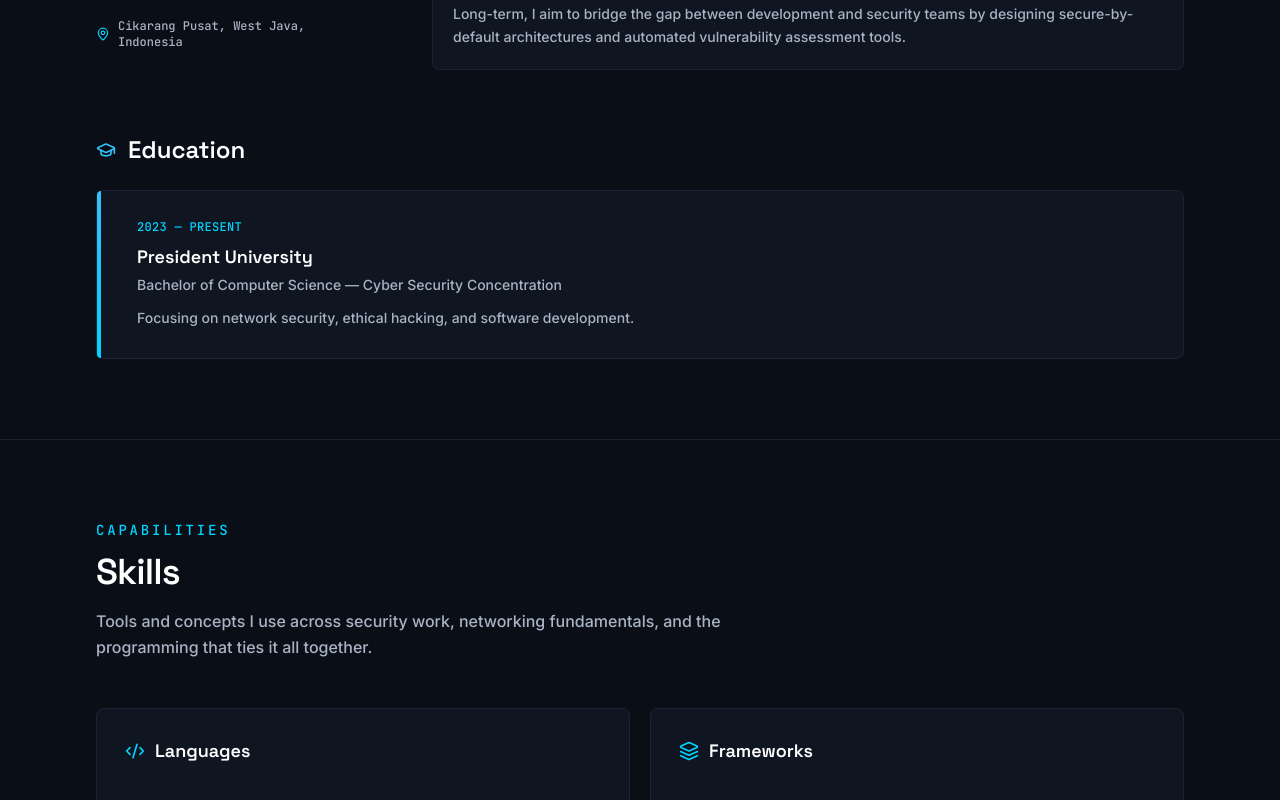
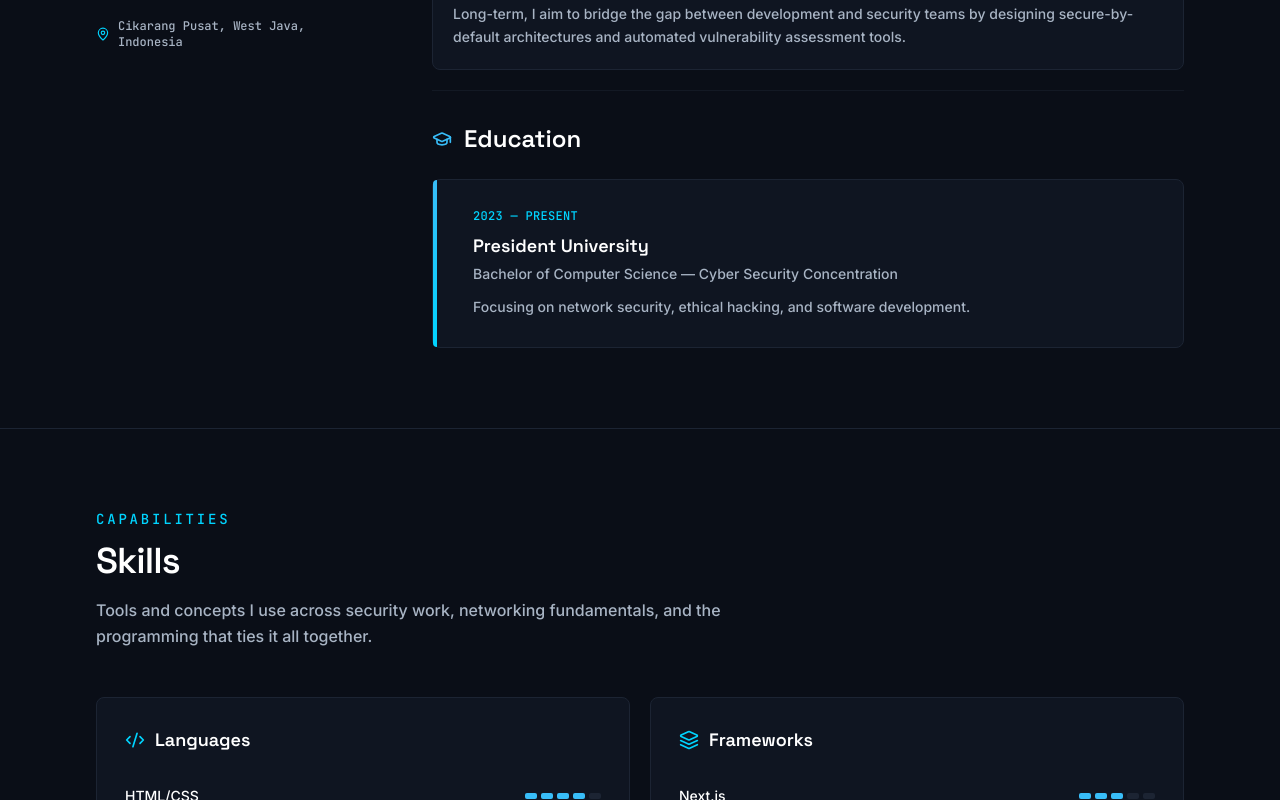
Before and after one commit to ndragood/portofolio, a Next.js app: page / in a window 1280 px wide. Shown: the part 960-1760 px from the top of the page. Built offline with nearby package versions, Linux system fonts and the light colour scheme.

Commit message:
update : revission for table skill and education card

```diff
--- a/src/components/sections/about-section.tsx
+++ b/src/components/sections/about-section.tsx
@@ -95,16 +95,10 @@ export function AboutSection() {
                 </div>
               </div>
             )}
-          </motion.div>
-        </div>
 
             {/* Education */}
-        <motion.div
-          {...fadeUp}
-          transition={{ duration: 0.5, delay: 0.1 }}
-          className="mt-16"
-        >
-          <div className="flex items-center gap-3 mb-6">
+            <div className="mt-10 pt-2 border-t border-line/50">
+              <div className="flex items-center gap-3 mb-6 mt-6">
                 <GraduationCap className="h-5 w-5 text-primary" aria-hidden="true" />
                 <h3 className="font-display text-2xl font-semibold text-ink">
                   Education
@@ -140,9 +134,9 @@ export function AboutSection() {
                   </motion.div>
                 ))}
               </div>
+            </div>
           </motion.div>
-
-
+        </div>
       </div>
     </section>
   );
--- a/src/data/skills-categories.ts
+++ b/src/data/skills-categories.ts
@@ -6,11 +6,11 @@ export const skillCategories: SkillCategory[] = [
     title: "Languages",
     icon: "code-2",
     items: [
+      { name: "HTML/CSS", level: 4 },
       { name: "JavaScript", level: 3 },
       { name: "TypeScript", level: 3 },
       { name: "Dart", level: 3 },
       { name: "Go", level: 2 },
-      { name: "HTML/CSS", level: 4 },
     ],
   },
   {
@@ -21,8 +21,8 @@ export const skillCategories: SkillCategory[] = [
       { name: "Next.js", level: 3 },
       { name: "Flutter", level: 3 },
       { name: "React", level: 3 },
+      { name: "Firebase", level: 3 },
       { name: "Node.js", level: 2 },
-      { name: "Firebase", level: 3 },
     ],
   },
   {
@@ -34,8 +34,8 @@ export const skillCategories: SkillCategory[] = [
       { name: "Wireshark", level: 3 },
       { name: "Burp Suite", level: 3 },
       { name: "Metasploit", level: 3 },
+      { name: "Docker", level: 3 },
       { name: "Ghidra", level: 2 },
-      { name: "Docker", level: 3 },
     ],
   },
 ];
```
Lines whose indentation alone changed are shown as unchanged.
